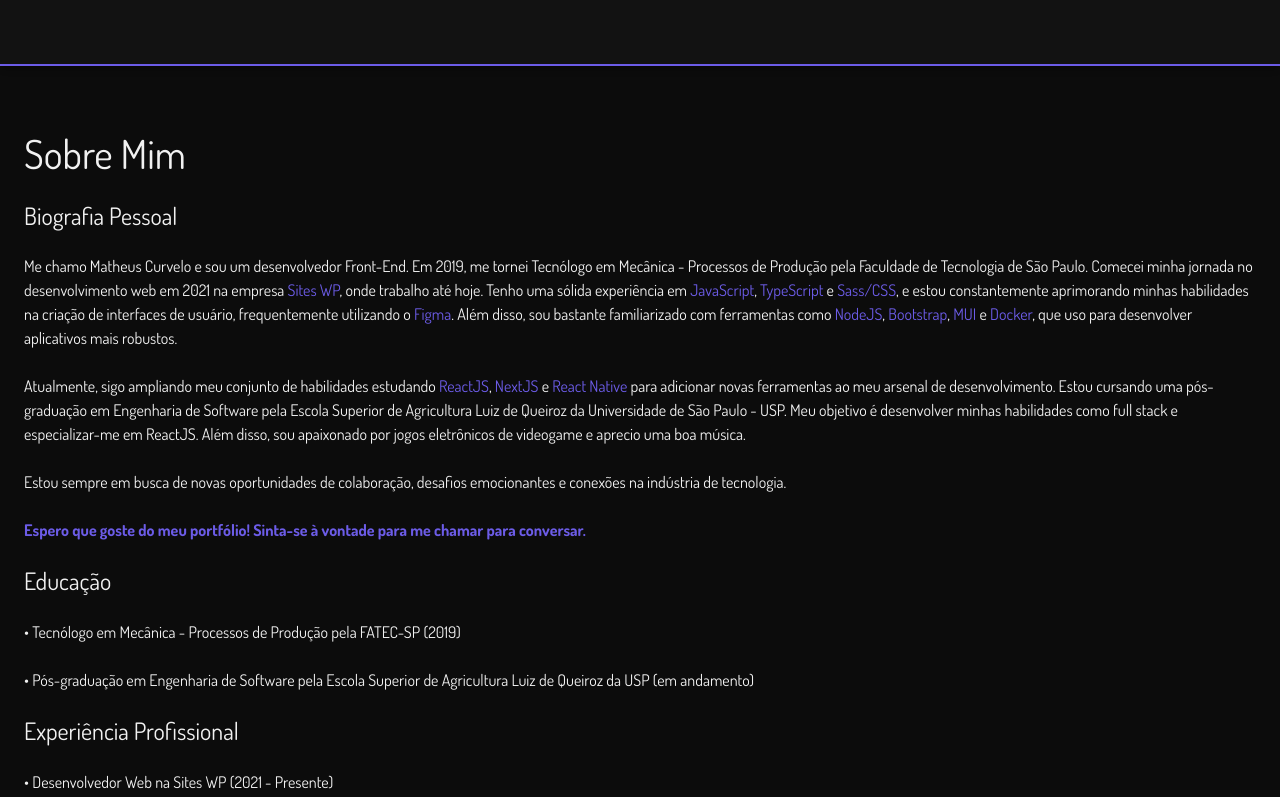
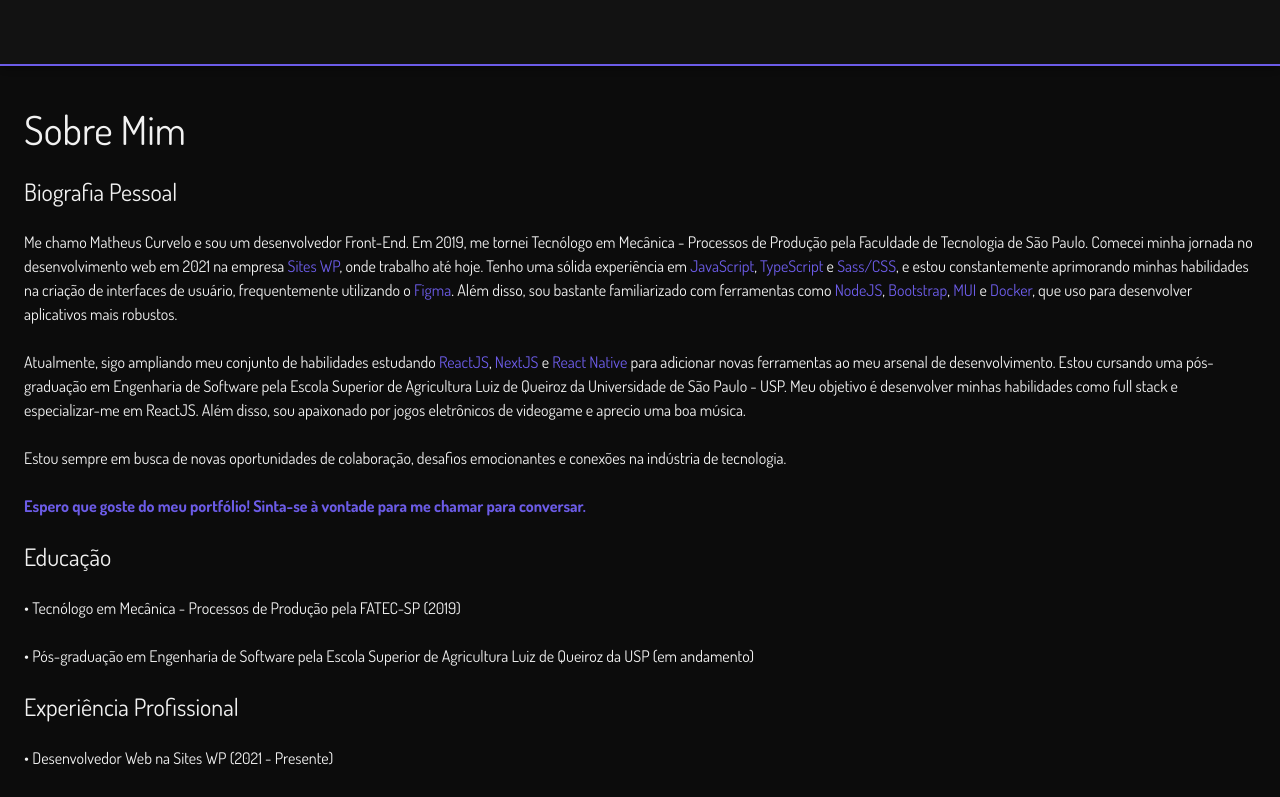
Before and after one commit to matheus-curvelo/portfolio, a React (Create React App) app: page /sobre in a window 1280 px wide. Shown: the top 797 px of the page. Built offline with nearby package versions, Linux system fonts and the light colour scheme.

Commit message:
Ajustando padding-vertical das pages

```diff
--- a/src/pages/About/About.scss
+++ b/src/pages/About/About.scss
@@ -1,6 +1,6 @@
 #about {
-    margin-top: 5%;
-    margin-bottom: 5%;
+    margin-top: 2.5rem;
+    margin-bottom: 2.5rem;
 
     .about__box {
         display: flex;
--- a/src/pages/Contact/Contact.scss
+++ b/src/pages/Contact/Contact.scss
@@ -1,6 +1,6 @@
 #contact {
-    margin-top: 5%;
-    margin-bottom: 5%;
+    margin-top: 2.5rem;
+    margin-bottom: 2.5rem;
 
     .contact__box {
 
--- a/src/pages/Projects/Projects.scss
+++ b/src/pages/Projects/Projects.scss
@@ -1,4 +1,4 @@
 #projects {
-    margin-top: 5%;
-    margin-bottom: 5%;
+    margin-top: 2.5rem;
+    margin-bottom: 2.5rem;
 }
```
